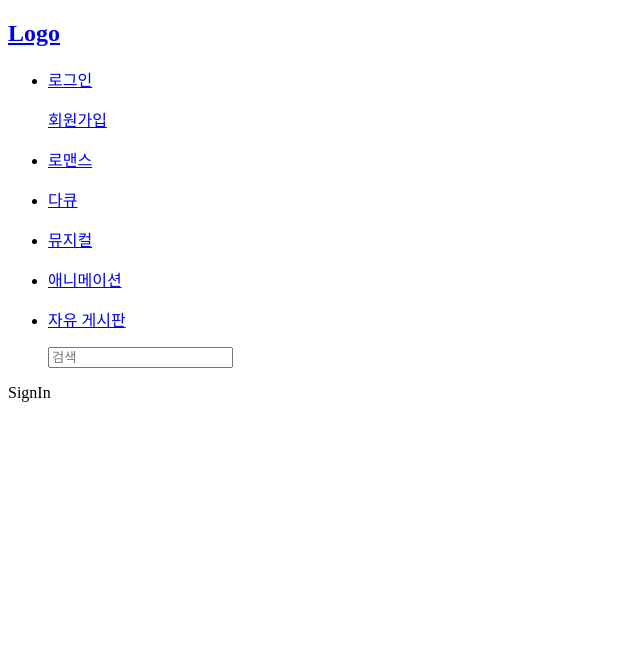
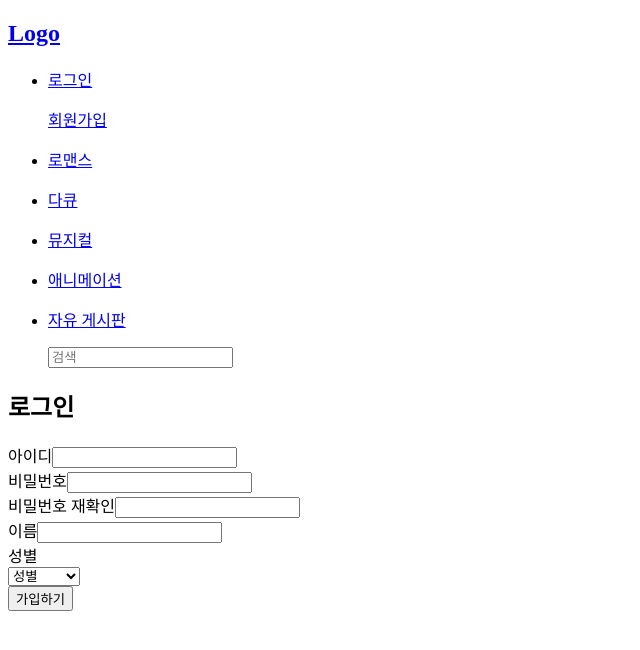
Before and after one commit to kimeodml/react-movie, a React (Create React App) app: page /signin in a window 1280 px wide. Shown: the top 650 px of the page, without its empty margins (0-640 px from the left). Built offline with nearby package versions, Linux system fonts and the light colour scheme.

Commit message:
add signin form

```diff
--- a/src/pages/SignIn.js
+++ b/src/pages/SignIn.js
@@ -1,5 +1,82 @@
+import { useState } from "react";
+
 function SignIn() {
-  return <div>SignIn</div>;
+  const [text, setText] = useState({
+    id: "",
+    password: "",
+    password2: "",
+    name: "",
+    gender: "default",
+  });
+  const handleChange = (e) => {
+    const { name, value } = e.target;
+    setText({
+      ...text,
+      [name]: value,
+    });
+  };
+  const handleSubmit = (e) => {
+    e.preventDefault();
+  };
+  return (
+    <div className="sign">
+      <form>
+        <h2>로그인</h2>
+        <div className="sign-group">
+          <label className="sign-label">아이디</label>
+          <input className="sign-input" type="text" name="id" value={text.id} />
+        </div>
+        <div className="sign-group">
+          <label className="sign-label">비밀번호</label>
+          <input
+            className="sign-input"
+            type="password"
+            name="password"
+            value={text.password}
+            onChange={handleChange}
+          />
+        </div>
+        <div className="sign-group">
+          <label className="sign-label">비밀번호 재확인</label>
+          <input
+            className="sign-input"
+            type="password2"
+            name="password2"
+            value={text.password2}
+            onChange={handleChange}
+          />
+        </div>
+        <div className="sign-group">
+          <label className="sign-label">이름</label>
+          <input
+            className="sign-input"
+            type="name"
+            name="name"
+            value={text.name}
+            onChange={handleChange}
+          />
+        </div>
+        <div className="sign-group">
+          <label className="sign-label">성별</label>
+          <br />
+          <select
+            className="sign-input"
+            name="gender"
+            value={text.gender}
+            onChange={handleChange}
+          >
+            <option value="default"> 성별</option>
+            <option value="1">남성</option>
+            <option value="2">여성</option>
+            <option value="3">선택안함</option>
+          </select>
+        </div>
+        <button className="sign-btn" type="submit" onClick={handleSubmit}>
+          가입하기
+        </button>
+      </form>
+    </div>
+  );
 }
 
 export default SignIn;
```
